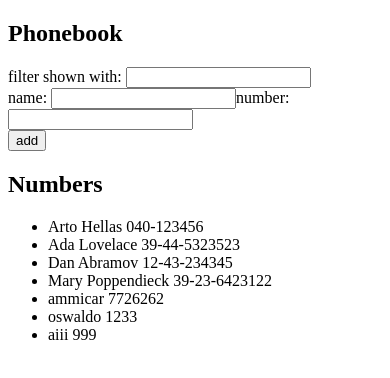
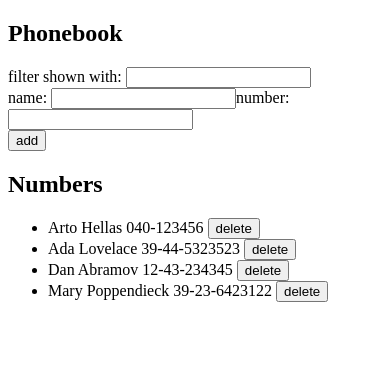
Before and after one commit to amilcaroswaldo/fullstackopen, a React (Vite) app in the folder part2/phonebook/: page / in a window 390 px wide. Shown: the top 378 px of the page. Built offline with nearby package versions, Linux system fonts and the light colour scheme; data requests are answered from the project's data file.

Commit message:
The Phonebook step 9

```diff
--- a/part2/phonebook/db.json
+++ b/part2/phonebook/db.json
@@ -19,21 +19,6 @@
       "name": "Mary Poppendieck",
       "number": "39-23-6423122",
       "id": "4"
-    },
-    {
-      "id": "b606",
-      "name": "ammicar",
-      "number": "7726262"
-    },
-    {
-      "id": "3bc5",
-      "name": "oswaldo",
-      "number": "1233"
-    },
-    {
-      "id": "9b8a",
-      "name": "aiii",
-      "number": "999"
     }
   ]
 }
--- a/part2/phonebook/src/App.jsx
+++ b/part2/phonebook/src/App.jsx
@@ -25,11 +25,19 @@ const App = () => {
       setPersons(persons.concat(objName))
     }
   }
+  const deleteName = event =>{
+    event.preventDefault()
+    if (window.confirm(`are you sure to delete ${event.target.name}??`)) {
+      const id = event.target.id;
+      const arrDelete = persons.filter(p => p.id !== id)
+      notes.Delete(id).then(res => console.log(res))
+    }
+  }
   return (
     <div>
       <FilterPerson persons={persons} setPersons={setPersons} />
       <FormPersons addName={addName} newName={newName} setNewName={setNewName} newNumber={newNumber} setNumber={setNumber} />
-      <ListPerson persons={persons} />
+      <ListPerson persons={persons} handleDelete={deleteName} />
     </div>
   )
 }
--- a/part2/phonebook/src/ListPersons.jsx
+++ b/part2/phonebook/src/ListPersons.jsx
@@ -1,10 +1,10 @@
-const ListPerson = ({persons}) => {
+const ListPerson = ({persons, handleDelete}) => {
     return (
         <div>
             <h2>Numbers</h2>
             <ul>
                 {persons.map((person, i) =>
-                    <li key={i}> {person.name} {person.number}</li>
+                    <li key={i}> {person.name} {person.number} <button id={person.id} name={person.name} onClick={handleDelete}>delete</button></li>
                 )}
             </ul>
         </div>
--- a/part2/phonebook/src/services/notes.js
+++ b/part2/phonebook/src/services/notes.js
@@ -15,8 +15,15 @@ const update = (id, newObject) => {
   const request = axios.put(`${baseUrl}/${id}`, newObject);
   return request.then((response) => response.data);
 };
+
+const Delete = (id) => {
+  const request = axios.delete(`${baseUrl}/${id}`);
+  return request.then((response) => response.data);
+};
+
 export default {
-    getAll,
-    create,
-    update
+  getAll,
+  create,
+  update,
+  Delete,
 };
```
